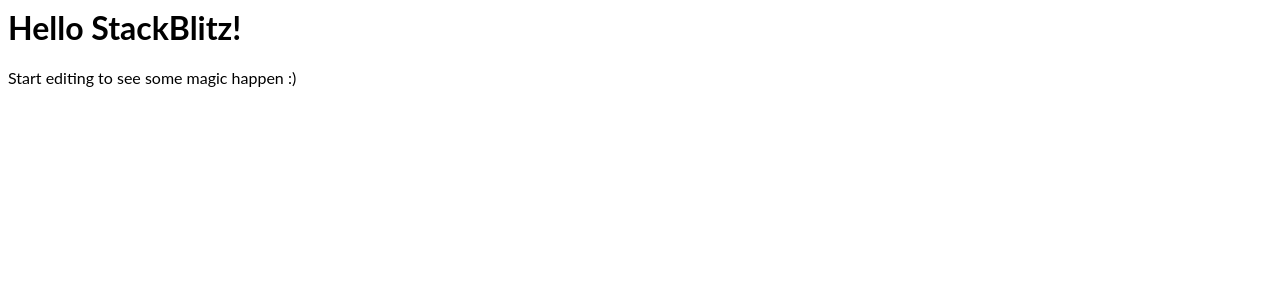
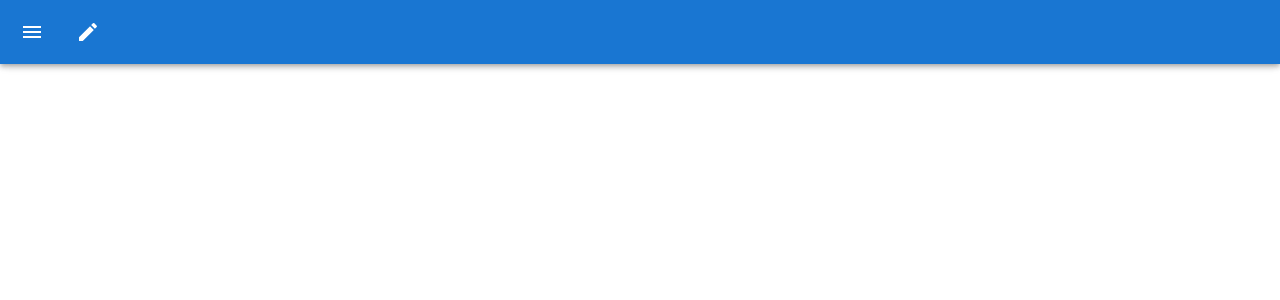
Before and after one commit to moathalzoubi/react-ts-rbu47f, a React (Create React App) app: page / in a window 1280 px wide. Shown: the top 300 px of the page. Built offline with nearby package versions, Linux system fonts and the light colour scheme.

Commit message:
1 file modified, 1 added

```diff
--- a/App.tsx
+++ b/App.tsx
@@ -1,11 +1,11 @@
 import * as React from 'react';
 import './style.css';
+import ButtonAppBar from './AppBar';
 
 export default function App() {
   return (
     <div>
-      <h1>Hello StackBlitz!</h1>
-      <p>Start editing to see some magic happen :)</p>
+      <ButtonAppBar />
     </div>
   );
 }
--- /dev/null
+++ b/AppBar.tsx
@@ -0,0 +1,167 @@
+import * as React from 'react';
+import { styled, useTheme } from '@mui/material/styles';
+import Box from '@mui/material/Box';
+import Drawer from '@mui/material/Drawer';
+import CssBaseline from '@mui/material/CssBaseline';
+import MuiAppBar, { AppBarProps as MuiAppBarProps } from '@mui/material/AppBar';
+import Toolbar from '@mui/material/Toolbar';
+import List from '@mui/material/List';
+import Typography from '@mui/material/Typography';
+import Divider from '@mui/material/Divider';
+import IconButton from '@mui/material/IconButton';
+import MenuIcon from '@mui/icons-material/Menu';
+import Mode from '@mui/icons-material/Mode';
+import ChevronLeftIcon from '@mui/icons-material/ChevronLeft';
+import ChevronRightIcon from '@mui/icons-material/ChevronRight';
+import ListItem from '@mui/material/ListItem';
+import ListItemButton from '@mui/material/ListItemButton';
+import ListItemIcon from '@mui/material/ListItemIcon';
+import ListItemText from '@mui/material/ListItemText';
+import InboxIcon from '@mui/icons-material/MoveToInbox';
+import MailIcon from '@mui/icons-material/Mail';
+
+const drawerWidth = 240;
+
+const Main = styled('main', { shouldForwardProp: (prop) => prop !== 'open' })<{
+  open?: boolean;
+  open2?: boolean;
+}>(({ theme, open, open2 }) => ({
+  flexGrow: 1,
+  padding: theme.spacing(3),
+  transition: theme.transitions.create('margin', {
+    easing: theme.transitions.easing.sharp,
+    duration: theme.transitions.duration.leavingScreen,
+  }),
+  marginLeft: `-${drawerWidth}px`,
+  ...(open && {
+    transition: theme.transitions.create('margin', {
+      easing: theme.transitions.easing.easeOut,
+      duration: theme.transitions.duration.enteringScreen,
+    }),
+    marginLeft: 0,
+  }),
+}));
+
+interface AppBarProps extends MuiAppBarProps {
+  open?: boolean;
+  open2?: boolean;
+}
+
+const AppBar = styled(MuiAppBar, {
+  shouldForwardProp: (prop) => prop !== 'open',
+})<AppBarProps>(({ theme, open, open2 }) => ({
+  transition: theme.transitions.create(['margin', 'width'], {
+    easing: theme.transitions.easing.sharp,
+    duration: theme.transitions.duration.leavingScreen,
+  }),
+  ...(open && {
+    width: `calc(100% - ${drawerWidth}px)`,
+    marginLeft: `${drawerWidth}px`,
+    transition: theme.transitions.create(['margin', 'width'], {
+      easing: theme.transitions.easing.easeOut,
+      duration: theme.transitions.duration.enteringScreen,
+    }),
+  }),
+}));
+
+const DrawerHeader = styled('div')(({ theme }) => ({
+  display: 'flex',
+  alignItems: 'center',
+  padding: theme.spacing(0, 1),
+  // necessary for content to be below app bar
+  ...theme.mixins.toolbar,
+  justifyContent: 'flex-end',
+}));
+
+export default function PersistentDrawerLeft() {
+  const theme = useTheme();
+  const [open, setOpen] = React.useState(false);
+  const [open2, setOpen2] = React.useState(false);
+  const handleDrawerOpen = () => {
+    setOpen(true);
+  };
+  const handleDrawerOpen2 = () => {
+    setOpen2(true);
+  };
+  const handleDrawerClose = () => {
+    setOpen(false);
+  };
+  const handleDrawerClose2 = () => {
+    setOpen2(false);
+  };
+
+  return (
+    <Box sx={{ display: 'flex' }}>
+      <CssBaseline />
+      <AppBar position="fixed" open={open}>
+        <Toolbar>
+          <IconButton
+            color="inherit"
+            aria-label="open drawer"
+            onClick={handleDrawerOpen}
+            edge="start"
+            sx={{ mr: 2, ...(open && { display: 'none' }) }}
+          >
+            <MenuIcon />
+          </IconButton>
+          <Typography variant="h6" noWrap component="div"></Typography>
+          <IconButton
+            color="inherit"
+            aria-label="open drawer"
+            onClick={handleDrawerOpen2}
+            edge="end"
+            sx={{ mr: 2, ...(open2 && { display: 'none' }) }}
+          >
+            <Mode />
+          </IconButton>
+        </Toolbar>
+      </AppBar>
+      <Drawer
+        sx={{
+          width: drawerWidth,
+          flexShrink: 0,
+          '& .MuiDrawer-paper': {
+            width: drawerWidth,
+            boxSizing: 'border-box',
+          },
+        }}
+        variant="persistent"
+        anchor="left"
+        open={open}
+      >
+        <DrawerHeader>
+          <IconButton onClick={handleDrawerClose}>
+            <ChevronLeftIcon />
+          </IconButton>
+        </DrawerHeader>
+        <Divider />
+        <Box></Box>
+      </Drawer>
+
+      <Drawer
+        sx={{
+          width: drawerWidth,
+          flexShrink: 0,
+          '& .MuiDrawer-paper': {
+            width: drawerWidth,
+            boxSizing: 'border-box',
+          },
+        }}
+        variant="persistent"
+        anchor="right"
+        open={open2}
+      >
+        <DrawerHeader>
+          <IconButton onClick={handleDrawerClose2}>
+            <ChevronRightIcon />
+          </IconButton>
+        </DrawerHeader>
+        <Divider />
+        <Box></Box>
+      </Drawer>
+      <Main open={open}>
+        <DrawerHeader />
+      </Main>
+    </Box>
+  );
+}
```
